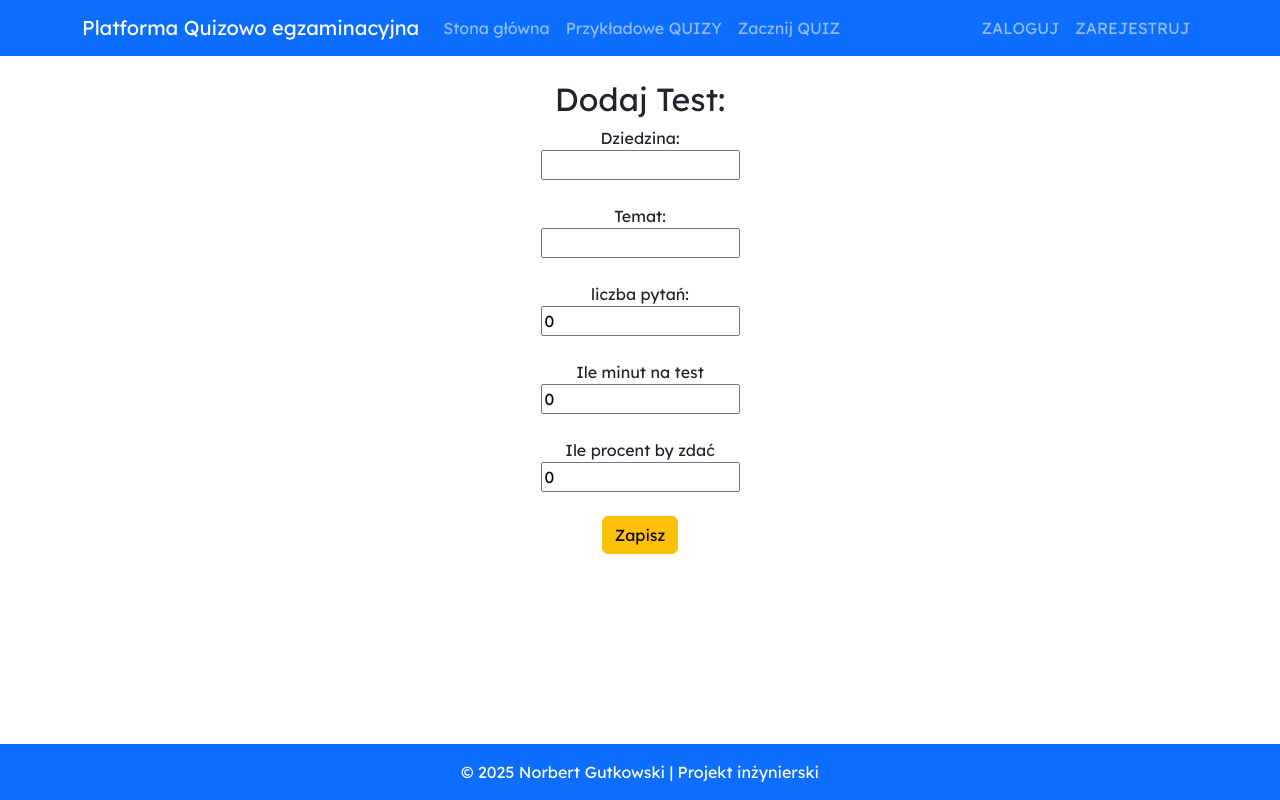
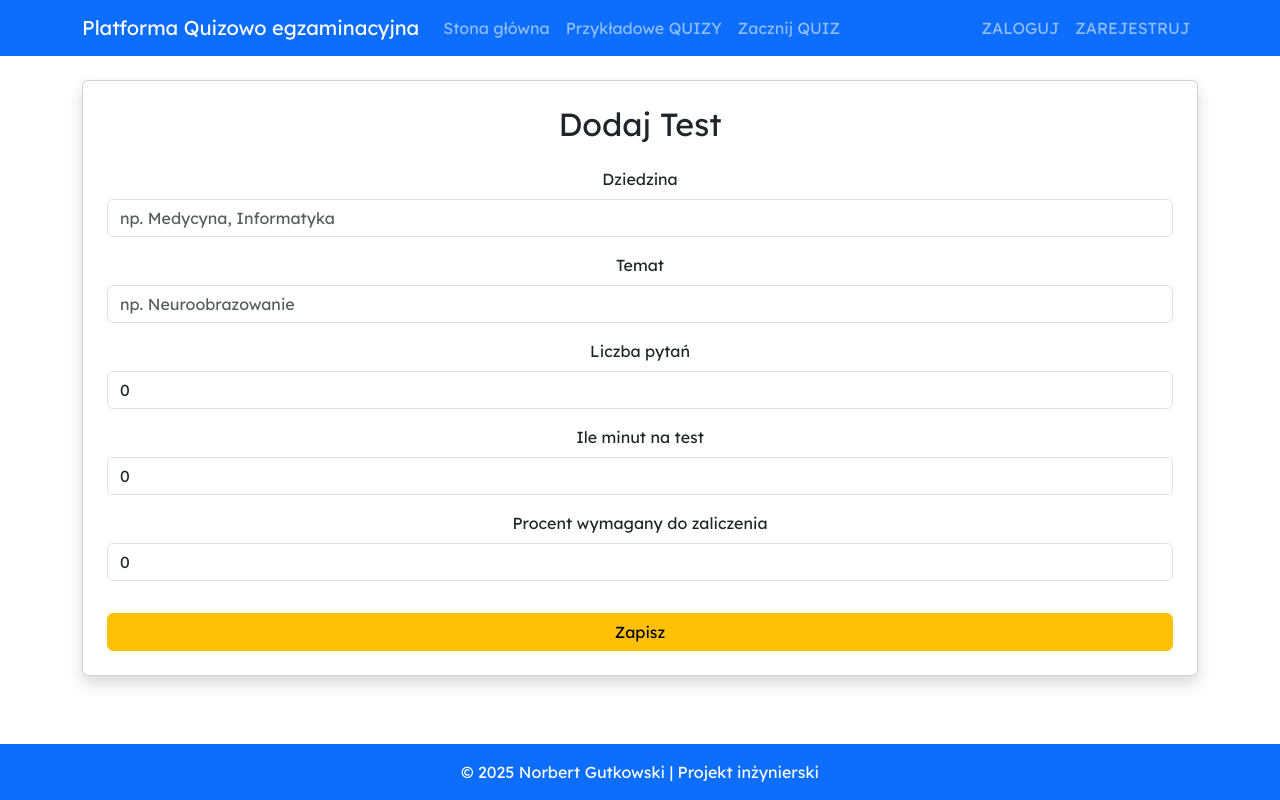
Before and after one commit to NorbertAll/pracaInz, a React (Create React App) app in the folder frontend/: page /userpanel/createquiz in a window 1280 px wide. Built offline with nearby package versions, Linux system fonts and the light colour scheme.

Commit message:
visual improvement of the test creation panel

```diff
--- a/frontend/src/CreateQuiz/CreateQuiz.jsx
+++ b/frontend/src/CreateQuiz/CreateQuiz.jsx
@@ -1,8 +1,9 @@
-import React, { Component, useEffect, useState } from 'react'
-import App from '../App'
+import React, { useState } from 'react';
+import axios from "axios";
+import Button from 'react-bootstrap/Button';
 import Form from 'react-bootstrap/Form';
-import axios from "axios"
-import Button from 'react-bootstrap/Button';
+import Container from 'react-bootstrap/Container';
+import Card from 'react-bootstrap/Card';
 
 export const CreateQuiz = props => {
 
@@ -15,70 +16,102 @@ export const CreateQuiz = props => {
         is_public: true,
         creator: 1,
     });
+
+    const [successMessage, setSuccessMessage] = useState(null);
+    const [error, setError] = useState(null);
+
     const handleChange = (e) => {
         setFormData({
             ...formData,
             [e.target.name]: e.target.value
-        })
-    }
-
-    const [successMessage, setSuccessMessage] = useState(null);
-    const [error, setError] = useState(null)
-    const handleSubmit = async (e) => {
-
-        console.log(formData);
-        try {
-            console.log(formData);
-
-            const response = await axios.post("http://127.0.0.1:8000/api/quizes/", formData)
-            console.log("Success", response.data);
-            setSuccessMessage("Registration Successfull")
-        }
-        catch (error) {
-            console.log(error);
-
-        }
-
+        });
     };
 
+    const handleSubmit = async (e) => {
+        e.preventDefault();
 
-    return <>
-        <br />
-        <div>
-            {error && <p style={{ color: "red" }}>{error}</p>}
-            {successMessage && <p style={{ color: "green" }}>{successMessage}</p>}
-            <h2>Dodaj Test:</h2>
-            <form >
-                <label>Dziedzina:</label><br />
-                <input type='text' name='name' value={formData.name}
-                    onChange={handleChange}
-                ></input><br />
-                <br />
-                <label>Temat:</label><br />
-                <input type='text' name='topic' value={formData.topic}
-                    onChange={handleChange}
-                ></input><br />
-                <br />
-                <label>liczba pytań:</label><br />
-                <input type='number' name='number_of_questions' value={formData.number_of_questions}
-                    onChange={handleChange}
-                ></input>{" "}<br />
-                <br />
-                <label>Ile minut na test</label><br />
-                <input type='number' name='time' value={formData.time}
-                    onChange={handleChange}
-                ></input>{" "}<br />
-                <br />
-                <label>Ile procent by zdać</label><br />
-                <input type='number' name='required_score_to_pass' value={formData.required_score_to_pass}
-                    onChange={handleChange}
-                ></input>{" "}<br />
-                <br />
-                <Button variant="warning" type='submit' onClick={handleSubmit}>Zapisz</Button>
-            </form>
-        </div>
+        try {
+            const response = await axios.post("http://127.0.0.1:8000/api/quizes/", formData);
+            console.log("Success", response.data);
+            setSuccessMessage("Test został pomyślnie zapisany!");
+            setError(null);
+        } catch (error) {
+            console.log(error);
+            setError("Wystąpił błąd przy zapisie testu.");
+            setSuccessMessage(null);
+        }
+    };
 
+    return (
+        <Container className="mt-4">
+            <Card className="p-4 shadow rounded">
+                <h2 className="mb-4">Dodaj Test</h2>
 
-    </>
+                {error && <div className="alert alert-danger">{error}</div>}
+                {successMessage && <div className="alert alert-success">{successMessage}</div>}
 
-}
+                <Form onSubmit={handleSubmit}>
+                    <Form.Group className="mb-3">
+                        <Form.Label>Dziedzina</Form.Label>
+                        <Form.Control
+                            type="text"
+                            name="name"
+                            value={formData.name}
+                            onChange={handleChange}
+                            placeholder="np. Medycyna, Informatyka"
+                        />
+                    </Form.Group>
+
+                    <Form.Group className="mb-3">
+                        <Form.Label>Temat</Form.Label>
+                        <Form.Control
+                            type="text"
+                            name="topic"
+                            value={formData.topic}
+                            onChange={handleChange}
+                            placeholder="np. Neuroobrazowanie"
+                        />
+                    </Form.Group>
+
+                    <Form.Group className="mb-3">
+                        <Form.Label>Liczba pytań</Form.Label>
+                        <Form.Control
+                            type="number"
+                            name="number_of_questions"
+                            value={formData.number_of_questions}
+                            onChange={handleChange}
+                            min={1}
+                        />
+                    </Form.Group>
+
+                    <Form.Group className="mb-3">
+                        <Form.Label>Ile minut na test</Form.Label>
+                        <Form.Control
+                            type="number"
+                            name="time"
+                            value={formData.time}
+                            onChange={handleChange}
+                            min={1}
+                        />
+                    </Form.Group>
+
+                    <Form.Group className="mb-3">
+                        <Form.Label>Procent wymagany do zaliczenia</Form.Label>
+                        <Form.Control
+                            type="number"
+                            name="required_score_to_pass"
+                            value={formData.required_score_to_pass}
+                            onChange={handleChange}
+                            min={0}
+                            max={100}
+                        />
+                    </Form.Group>
+
+                    <Button variant="warning" type="submit" className="w-100 mt-3">
+                        Zapisz
+                    </Button>
+                </Form>
+            </Card>
+        </Container>
+    );
+};
```
